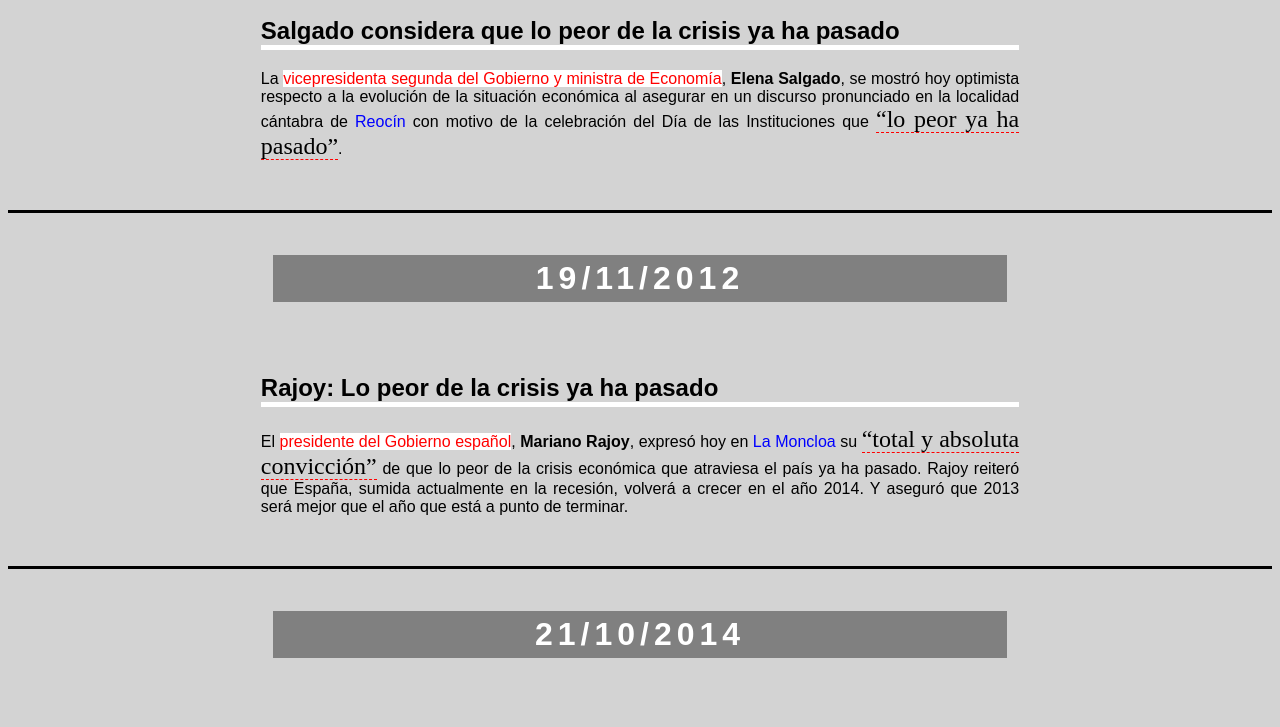
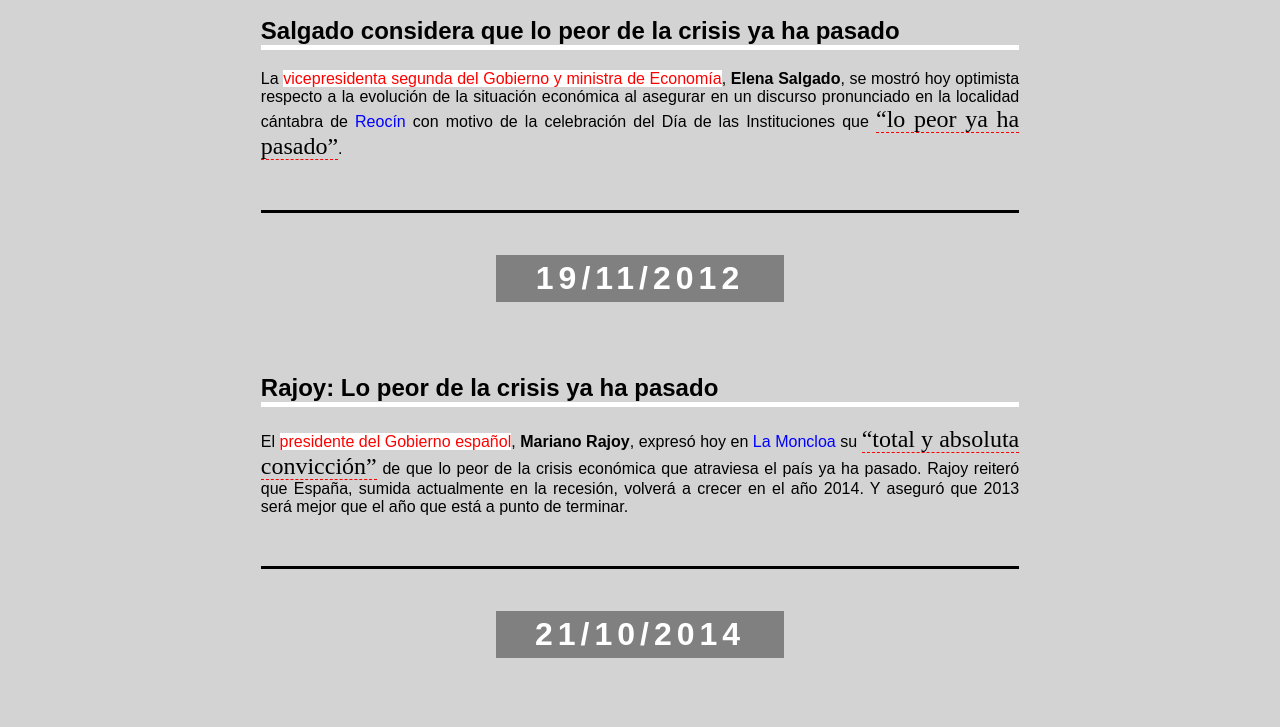
Before and after one commit to SergiGarc/DejaVu, a plain HTML site: page DejaVu/WebContent/DejaVu.html in a window 1280 px wide. Shown: the part 682-1409 px from the top of the page. Drawn offline with Linux system fonts and the light colour scheme.

Commit message:
Ayuwoky 2

```diff
--- a/DejaVu/WebContent/DejaVu.css
+++ b/DejaVu/WebContent/DejaVu.css
@@ -29,6 +29,8 @@ p {
   padding: 20px;
   margin-top: 50px;
   padding-top: 10px;
+  margin-left:20%;
+  margin-right:20%;
 }
 
 .fecha {
@@ -38,6 +40,8 @@ p {
   font-size: 200%;
   font-weight: bold;
   letter-spacing: 5px;
+  margin-left:30%;
+  margin-right:30%;
 }
 
 .str {
```
